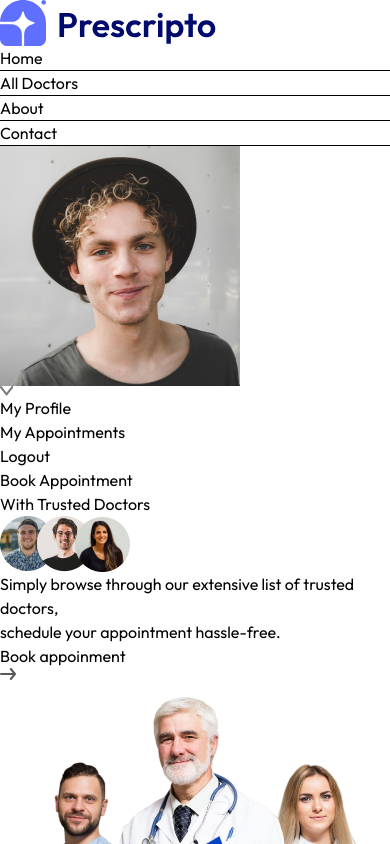
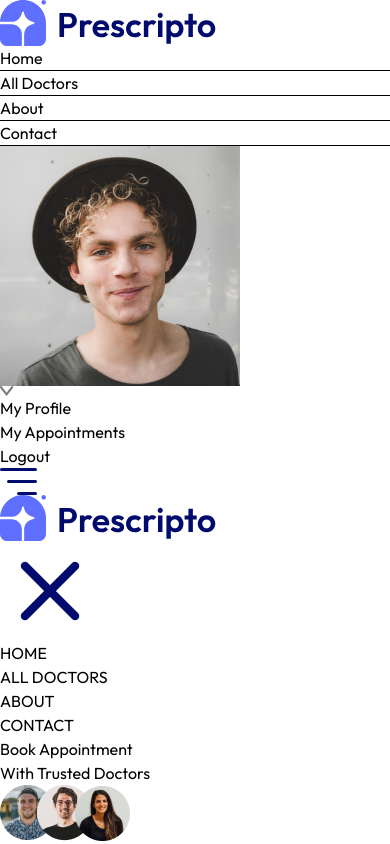
Before and after one commit to MahaOfcl14/Prescripto, a React (Vite) app in the folder frontend/: page / in a window 390 px wide. Shown: the top 844 px of the page. Built offline with nearby package versions, Linux system fonts and the light colour scheme.

Commit message:
Mobile view navbar updated

```diff
--- a/frontend/src/components/Navbar.jsx
+++ b/frontend/src/components/Navbar.jsx
@@ -52,6 +52,23 @@
             Create Account
           </button>
         )}
+        <img onClick={()=>setShowMenu(true)} className="w-6 md:hidden" src={assets.menu_icon} alt="" />
+        {/* -----------Mobile Menu---------------- */}
+        <div className={`${showMenu ? 'fixed w-full' : 'h-0 w-0'} md:hidden right-0 top-0 bottom-0 z-20 overflow-hidden bg-white transition-all`}>
+          <div className="flex items-center justify-between px-5 py-6">
+            <img className="w-36"  src={assets.logo} alt="" />
+            <img className="w-7" onClick={()=>setShowMenu(false)} src={assets.cross_icon} alt="" />
+
+          </div>
+          <ul className="flex flex-col items-center gap-2 mt-5 px-5 text-lg font-medium">
+            <NavLink  onClick={()=>setShowMenu(false)} to='/'><p className='px-4 py-2 rounded inline-block'>HOME</p></NavLink>
+            <NavLink  onClick={()=>setShowMenu(false)} to='/doctors'><p className='px-4 py-2 rounded inline-block'>ALL DOCTORS</p></NavLink>
+            <NavLink  onClick={()=>setShowMenu(false)} to='/about'><p className='px-4 py-2 rounded inline-block'>ABOUT</p></NavLink>
+            <NavLink  onClick={()=>setShowMenu(false)} to='/contact'><p className='px-4 py-2 rounded inline-block'>CONTACT</p></NavLink>
+
+          </ul>
+
+        </div>
       </div>
     </div>
   );
--- a/frontend/src/index.css
+++ b/frontend/src/index.css
@@ -12,3 +12,9 @@
 ::-webkit-scrollbar{
     @apply hidden
 }
+
+@media (max-width: 740px){
+    .active p{
+        @apply text-white bg-[#5f6FFF]
+    }
+}
```
